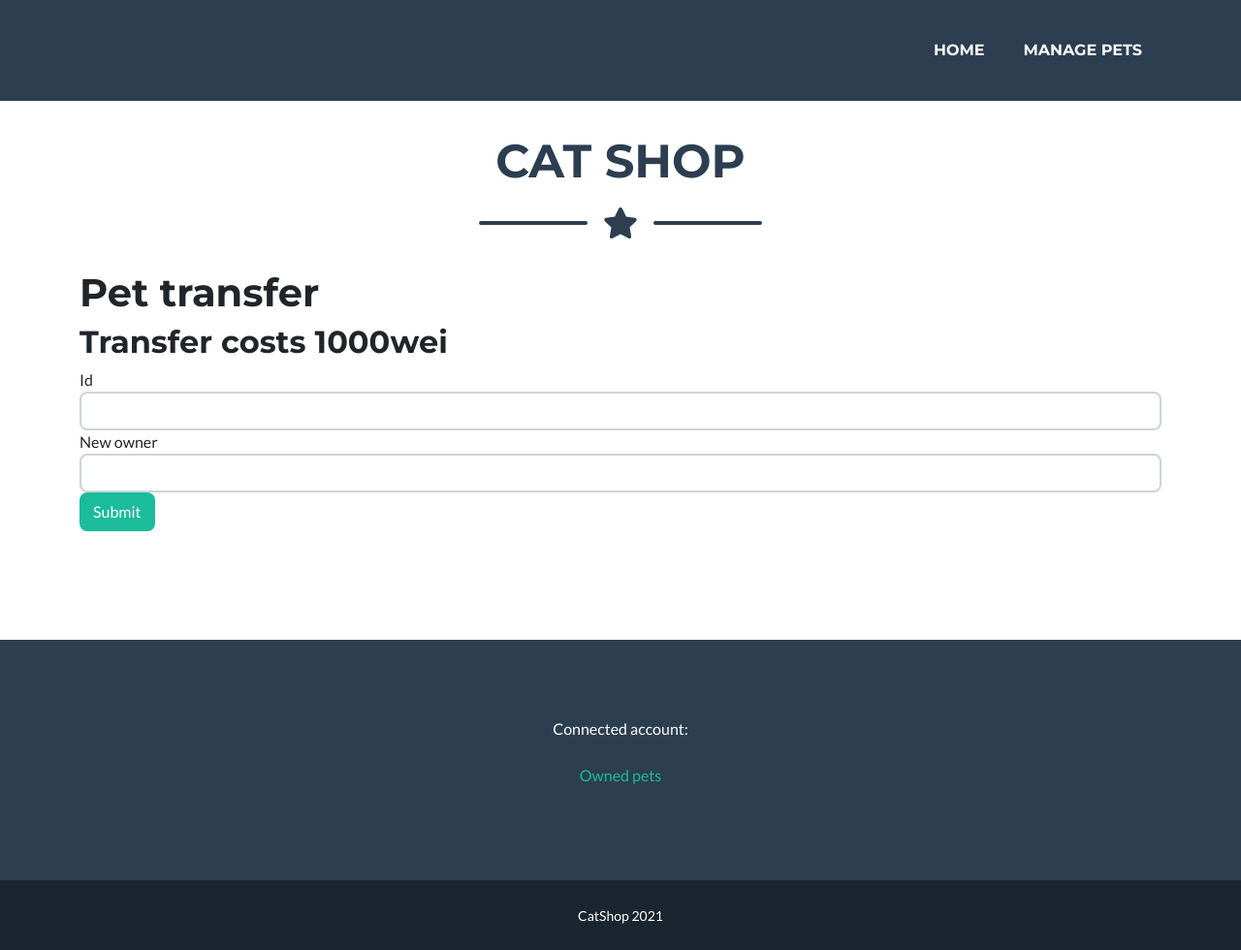
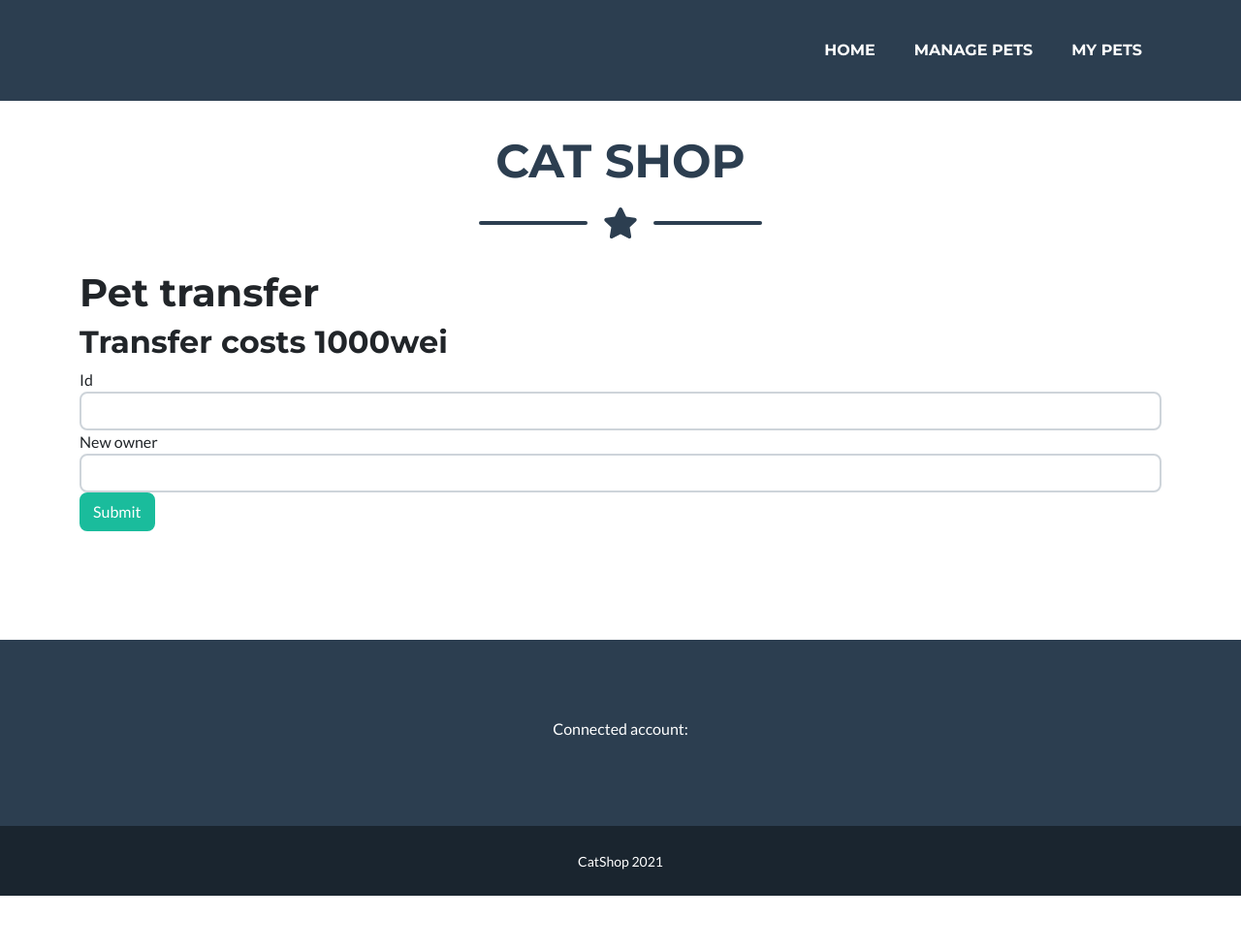
Before and after one commit to aweiiy/CatShop, a website: page src/transfer.html in a window 1280 px wide. Shown: the whole page at 97% size. After the commit the page ends 924 px from the top, so only its background shows below. Drawn offline with nearby package versions, Linux system fonts and the light colour scheme; files whose address does not match are found by name.

Commit message:
small fix

```diff
--- a/src/transfer.html
+++ b/src/transfer.html
@@ -34,6 +34,7 @@
       <ul class="navbar-nav ms-auto">
         <li class="nav-item mx-0 mx-lg-1"><a class="nav-link py-3 px-0 px-lg-3 rounded" href="/">Home</a></li>
         <li class="nav-item mx-0 mx-lg-1"><a class="nav-link py-3 px-0 px-lg-3 rounded" href="/crud.html">Manage pets</a></li>
+        <li class="nav-item mx-0 mx-lg-1"><a class="nav-link py-3 px-0 px-lg-3 rounded" href="/myPets.html">My pets</a></li>
       </ul>
     </div>
   </div>
@@ -80,9 +81,6 @@
       <div class="text-center">Connected account:</div>
       <h4 class="text-center" id="account"></h4>
     </div>
-    <div>
-      <a class="nav-link py-3 px-0 px-lg-3 rounded" href="/myPets.html">Owned pets</a>
-    </div>
   </div>
 </footer>
 <div class="copyright py-4 text-center text-white">
```
Also changed, not shown: src/crud.html (+1 -3 lines), src/index.html (+1 -3 lines), src/js/app.js (+3 -4 lines), src/myPets.html (+0 -3 lines).
